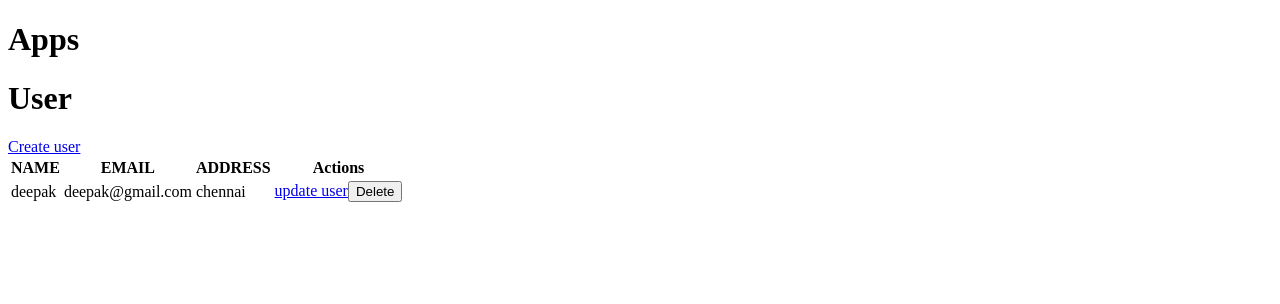
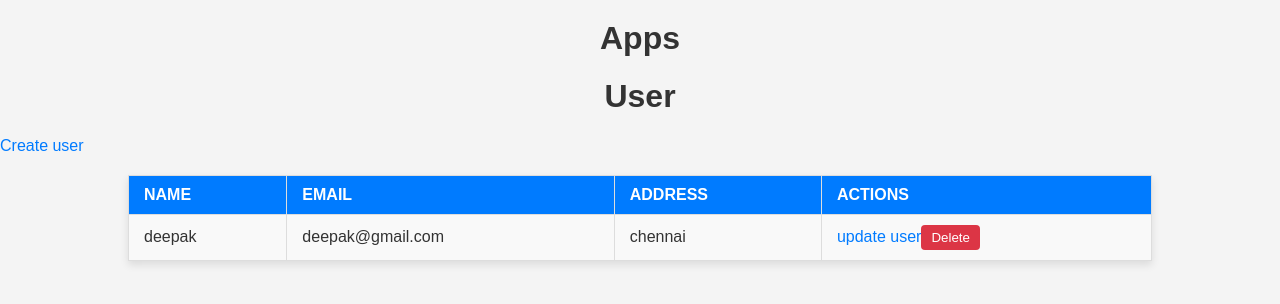
Before and after one commit to deepak-dee3/Rampex_Fronend_Deployment, a React (Vite) app: page / in a window 1280 px wide. Shown: the top 304 px of the page. Built offline with nearby package versions, Linux system fonts and the light colour scheme; no server answers.

Commit message:
css been added to user.jsx

```diff
--- /dev/null
+++ b/src/Frontend/User.css
@@ -0,0 +1,86 @@
+/* General Styles */
+body {
+    font-family: Arial, sans-serif;
+    margin: 0;
+    padding: 0;
+    background-color: #f4f4f4;
+}
+
+h1 {
+    text-align: center;
+    margin-top: 20px;
+    color: #333;
+}
+
+/* Link Styles */
+a {
+    text-decoration: none;
+    color: #007bff;
+}
+
+a:hover {
+    text-decoration: underline;
+}
+
+/* Table Styles */
+table {
+    width: 80%;
+    margin: 20px auto;
+    border-collapse: collapse;
+    box-shadow: 0px 4px 8px rgba(0, 0, 0, 0.1);
+    background-color: #fff;
+}
+
+th, td {
+    text-align: left;
+    padding: 10px 15px;
+    border: 1px solid #ddd;
+}
+
+th {
+    background-color: #007bff;
+    color: #fff;
+    font-weight: bold;
+    text-transform: uppercase;
+}
+
+td {
+    color: #333;
+}
+
+tr:nth-child(even) {
+    background-color: #f9f9f9;
+}
+
+tr:hover {
+    background-color: #f1f1f1;
+}
+
+/* Button Styles */
+button {
+    background-color: #dc3545;
+    color: white;
+    border: none;
+    padding: 5px 10px;
+    cursor: pointer;
+    border-radius: 4px;
+}
+
+button:hover {
+    background-color: #c82333;
+}
+
+/* Link Button Styles */
+.link-button {
+    background-color: #007bff;
+    color: white;
+    border: none;
+    padding: 5px 10px;
+    cursor: pointer;
+    border-radius: 4px;
+    text-decoration: none;
+}
+
+.link-button:hover {
+    background-color: #0056b3;
+}
--- a/src/Frontend/User.jsx
+++ b/src/Frontend/User.jsx
@@ -3,6 +3,8 @@ import { Link } from 'react-router-dom'
 import { useState  , useEffect} from 'react'
 //import UpdateUser from './UpdateUser'
 import axios from 'axios';
+import './User.css';
+
 
 
 const User = () => {
```
